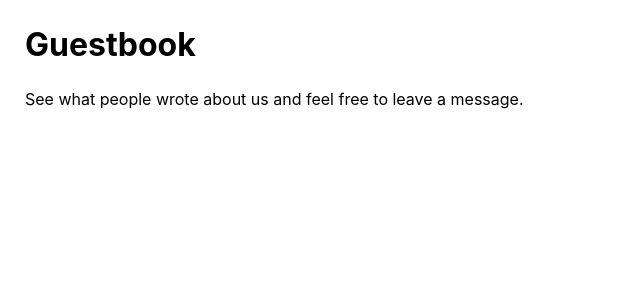
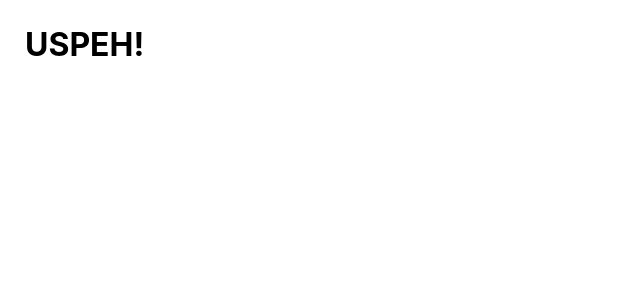
Before and after one commit to da200274/guestbook-app, a React (Create React App) app in the folder frontend/: page /message in a window 1280 px wide. Shown: the top 300 px of the page, without its empty margins (0-640 px from the left). Built offline with nearby package versions, Linux system fonts and the light colour scheme.

Commit message:
feat: connecting home and message pages

```diff
--- a/frontend/package.json
+++ b/frontend/package.json
@@ -9,6 +9,7 @@
     "@testing-library/user-event": "^13.5.0",
     "react": "^19.1.0",
     "react-dom": "^19.1.0",
+    "react-router-dom": "^7.6.2",
     "react-scripts": "5.0.1",
     "web-vitals": "^2.1.4"
   },
--- a/frontend/src/App.css
+++ b/frontend/src/App.css
@@ -37,10 +37,6 @@
   }
 }
 
-p{
+p, h1, button{
   margin: 25px 25px 25px 25px
 }
-
-h1{
-  margin: 25px 25px 25px 25px
-}
--- a/frontend/src/App.js
+++ b/frontend/src/App.js
@@ -1,21 +1,28 @@
 import React, {useEffect, useState} from 'react';
 import './App.css';
-import { getMessage } from './api';
+import Home from './pages/Home'
+import Message from './pages/Message';
+import {BrowserRouter as Router, Routes, Route} from 'react-router-dom'
 
 function App() {
 
+  /*
   const [msg, setMsg] = useState("")
 
+  //used for testing the database connection
   useEffect(() =>{
     getMessage().then(setMsg).catch(console.error);
   }, [])
 
+  return ( );*/
+
   return (
-    <div>
-      <h1>Guestbook</h1>
-      <p>See what people wrote about us and feel free to leave a message. </p>
-      <p>{msg}</p>
-    </div>
+    <Router>
+      <Routes>
+        <Route path='/' element={<Home />}></Route>
+        <Route path='/message' element={<Message />}></Route>
+      </Routes>
+    </Router>
   );
 }
 
--- /dev/null
+++ b/frontend/src/pages/Home.jsx
@@ -0,0 +1,15 @@
+import { Link } from "react-router-dom";
+
+function Home(){
+    return (
+        <div>
+            <h1>Guestbook</h1>
+            <p>See what people wrote about us and feel free to leave a message. </p>
+            <Link to="/message">
+                <button>Leave a message</button>
+            </Link>
+        </div>
+    );
+}
+
+export default Home;
--- /dev/null
+++ b/frontend/src/pages/Message.jsx
@@ -0,0 +1,7 @@
+function Message(){
+    return(
+        <h1>USPEH!</h1>
+    );
+}
+
+export default Message;
```
Also changed, not shown: 1 other file (tests, documents, lock files or other folders).
